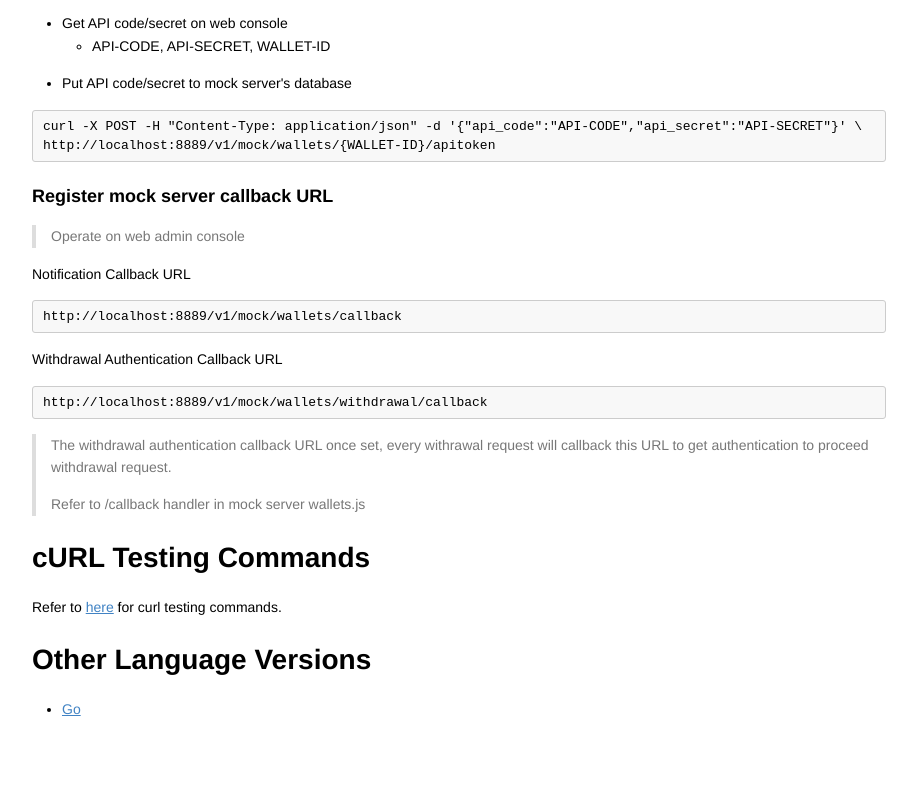
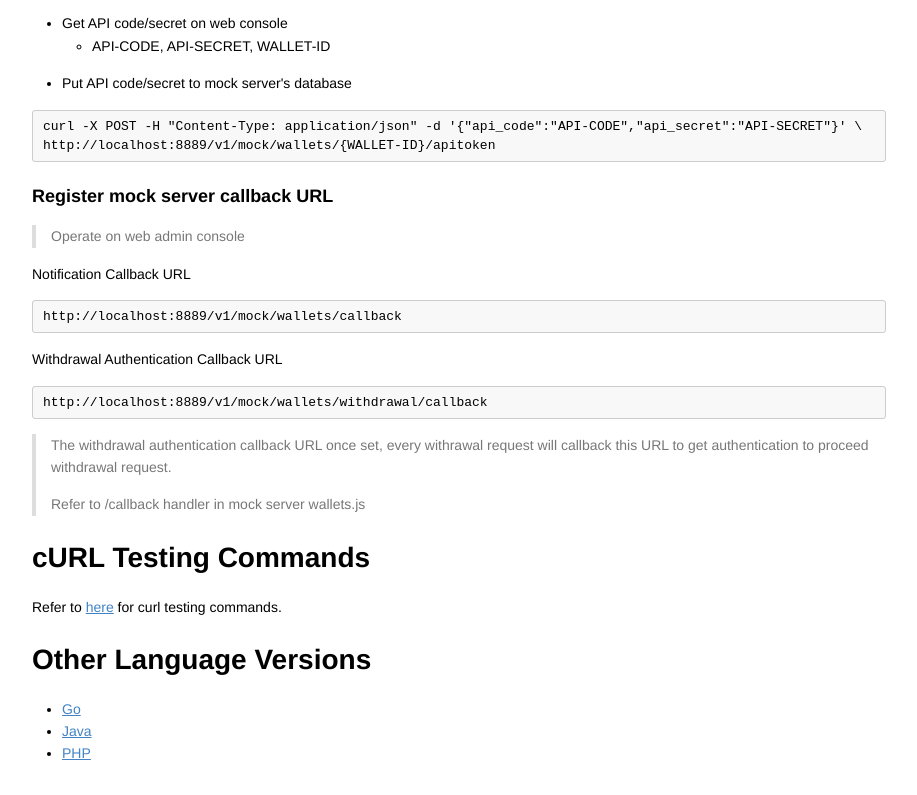
Before and after one commit to gimcool/wallet-api-mock-server-javascript, a website: page README.html in a window 1280 px wide. Shown: the part 1111-1906 px from the top of the page, without its empty margins (181-1098 px from the left). Before the commit the page ends 1861 px from the top, so only its background shows below. Drawn offline with Linux system fonts and the light colour scheme.

Commit message:
fix: modify readme

```diff
--- a/README.html
+++ b/README.html
@@ -443,6 +443,8 @@ http://localhost:8889/v1/mock/wallets/{WALLET-ID}/apitoken</code></pre></div>
 
 <ul>
 <li><a href="https://github.com/gimcool/wallet-api-mock-server">Go</a></li>
+<li><a href="https://github.com/gimcool/wallet-api-mock-server-java">Java</a></li>
+<li><a href="https://github.com/gimcool/wallet-api-mock-server-php">PHP</a></li>
 </ul>
 
 
```
Also changed, not shown: README.md.
